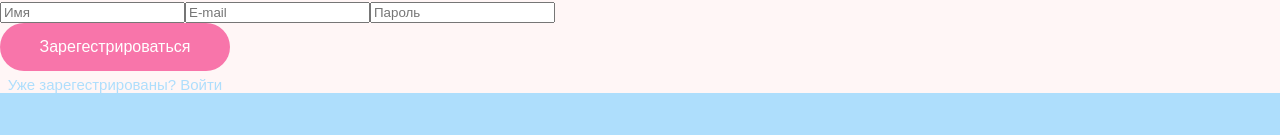
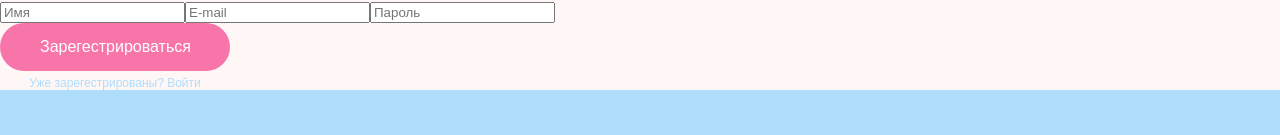
Before and after one commit to MariaMantusova/LangLearn_frontend, a React (Create React App) app: page / in a window 1280 px wide. Shown: the part 944-1079 px from the top of the page. Built offline with nearby package versions, Linux system fonts and the light colour scheme.

Commit message:
feat: refactor button component

```diff
--- a/src/components/FormButton/FormButton.scss
+++ b/src/components/FormButton/FormButton.scss
@@ -12,6 +12,7 @@
 .form-button {
   background-color: $mainPinkColor;
   padding: 15px 40px;
+  width: 100%;
   border-radius: 30px;
   border: none;
   color: $mainWhiteColor;
@@ -23,5 +24,6 @@
   background-color: transparent;
   padding: 0;
   border: none;
-  font-size: 15px;
+  font-size: 12px;
+  cursor: pointer;
 }
```
